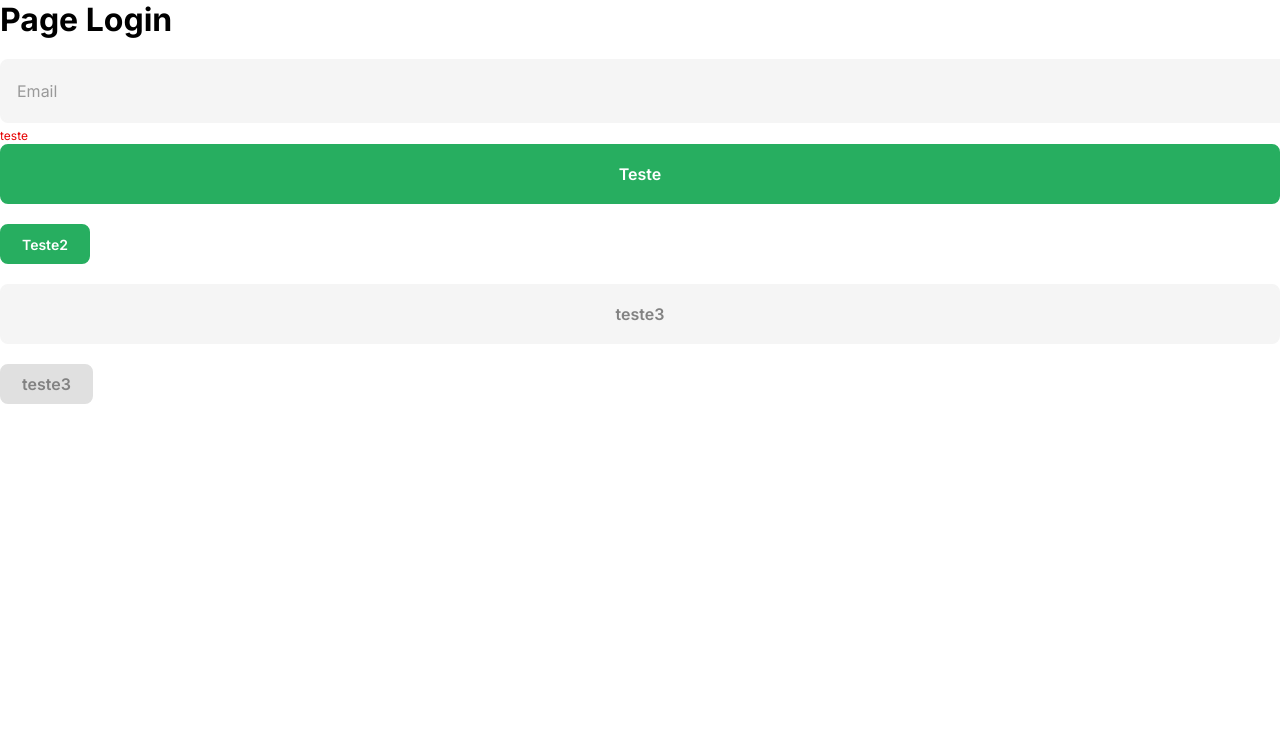
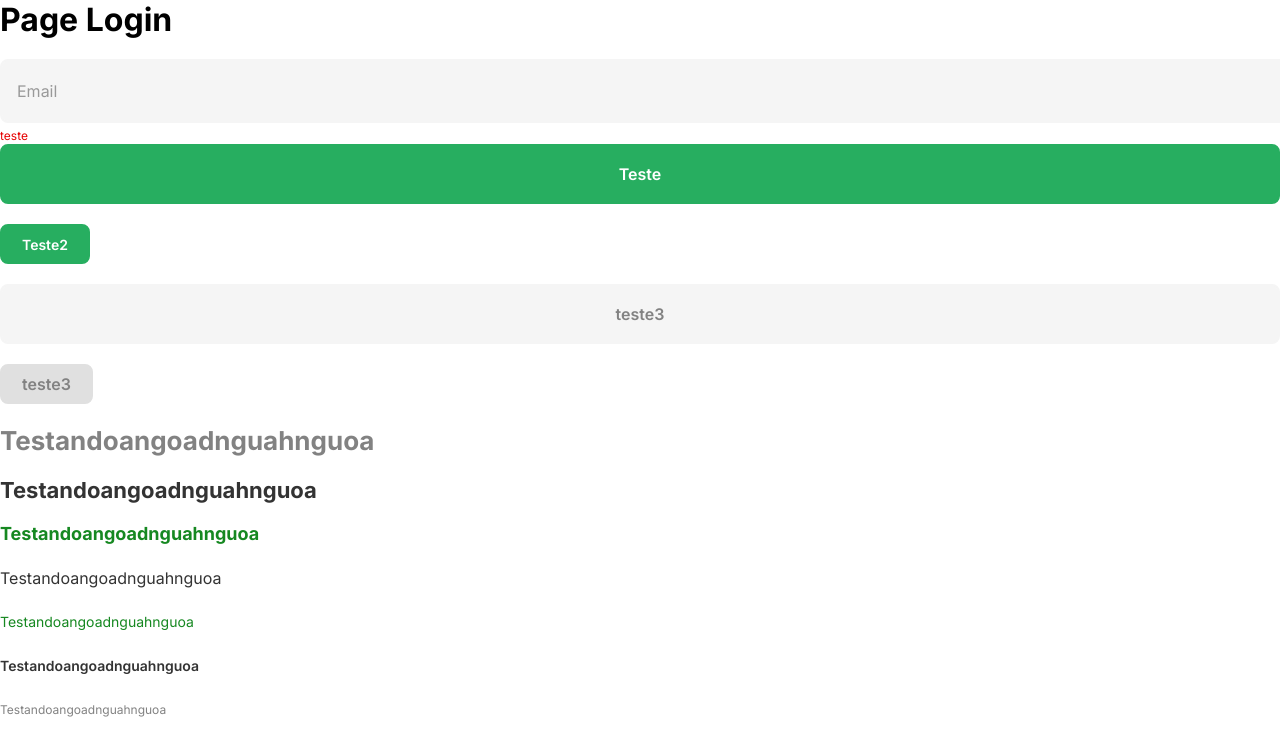
Before and after one commit to Kenzie-Academy-Brasil-Developers/react-entrega-template-hamburgueria-da-kenzie-2.0, a React (Vite) app: page /login in a window 1280 px wide. Shown: the top 756 px of the page. Built offline with nearby package versions, Linux system fonts and the light colour scheme.

Commit message:
feat: create Title component

```diff
--- /dev/null
+++ b/src/components/Title/index.tsx
@@ -0,0 +1,69 @@
+import { ReactNode } from "react";
+import * as Styled from "./style";
+
+interface iTitle {
+  children: ReactNode;
+  type:
+    | "Heading1"
+    | "Heading2"
+    | "Heading3"
+    | "Headline"
+    | "Body"
+    | "Body-600"
+    | "Caption";
+  colorTitle: "Grey5" | "Grey3" | "Grey0" | "Sucess";
+}
+
+export const Title = ({ children, type, colorTitle }: iTitle) => {
+  switch (type) {
+    case "Heading1":
+      return (
+        <Styled.StyledHeading1 colorTitle={colorTitle}>
+          {children}
+        </Styled.StyledHeading1>
+      );
+      break;
+    case "Heading2":
+      return (
+        <Styled.StyledHeading2 colorTitle={colorTitle}>
+          {children}
+        </Styled.StyledHeading2>
+      );
+      break;
+    case "Heading3":
+      return (
+        <Styled.StyledHeading3 colorTitle={colorTitle}>
+          {children}
+        </Styled.StyledHeading3>
+      );
+      break;
+    case "Headline":
+      return (
+        <Styled.StyledHeadline colorTitle={colorTitle}>
+          {children}
+        </Styled.StyledHeadline>
+      );
+      break;
+    case "Body":
+      return (
+        <Styled.StyledBody colorTitle={colorTitle}>
+          {children}
+        </Styled.StyledBody>
+      );
+      break;
+    case "Body-600":
+      return (
+        <Styled.StyledBody600 colorTitle={colorTitle}>
+          {children}
+        </Styled.StyledBody600>
+      );
+      break;
+    case "Caption":
+      return (
+        <Styled.StyledCaption colorTitle={colorTitle}>
+          {children}
+        </Styled.StyledCaption>
+      );
+      break;
+  }
+};
--- /dev/null
+++ b/src/components/Title/style.ts
@@ -0,0 +1,94 @@
+import styled from "styled-components";
+
+interface iProps {
+  colorTitle: "Grey5" | "Grey3" | "Grey0" | "Sucess";
+}
+
+const functionSelectTitleColor = (props: string) => {
+  switch (props) {
+    case "Grey5":
+      return "var(--color-gray-5)";
+      break;
+    case "Grey3":
+      return "var(--color-gray-3)";
+      break;
+
+    case "Grey0":
+      return "var(--color-gray-0)";
+      break;
+
+    case "Sucess":
+      return "var(--color-sucess)";
+      break;
+  }
+};
+
+export const StyledHeading1 = styled.h2<iProps>`
+  font-weight: 700;
+  font-size: 26px;
+  line-height: 34px;
+
+  color: ${({ colorTitle }) => {
+    return functionSelectTitleColor(colorTitle);
+  }};
+`;
+
+export const StyledHeading2 = styled.h3<iProps>`
+  font-weight: 700;
+  font-size: 22px;
+  line-height: 24px;
+
+  color: ${({ colorTitle }) => {
+    return functionSelectTitleColor(colorTitle);
+  }};
+`;
+
+export const StyledHeading3 = styled.h4<iProps>`
+  font-weight: 700;
+  font-size: 18px;
+  line-height: 24px;
+
+  color: ${({ colorTitle }) => {
+    return functionSelectTitleColor(colorTitle);
+  }};
+`;
+
+export const StyledHeadline = styled.p<iProps>`
+  font-weight: 400;
+  font-size: 16px;
+  line-height: 24px;
+
+  color: ${({ colorTitle }) => {
+    return functionSelectTitleColor(colorTitle);
+  }};
+`;
+
+export const StyledBody = styled.p<iProps>`
+  font-weight: 400;
+  font-size: 14px;
+  line-height: 24px;
+
+  color: ${({ colorTitle }) => {
+    return functionSelectTitleColor(colorTitle);
+  }};
+`;
+
+export const StyledBody600 = styled.p<iProps>`
+  font-weight: 600;
+  font-size: 14px;
+  line-height: 24px;
+
+  color: ${({ colorTitle }) => {
+    return functionSelectTitleColor(colorTitle);
+  }};
+`;
+
+export const StyledCaption = styled.p<iProps>`
+  font-weight: 400;
+  font-size: 12px;
+  line-height: 24px;
+
+  color: ${({ colorTitle }) => {
+    return functionSelectTitleColor(colorTitle);
+  }};
+`;
--- a/src/pages/login/index.tsx
+++ b/src/pages/login/index.tsx
@@ -1,5 +1,6 @@
 import { Button } from "../../components/Button";
 import { Input } from "../../components/Input";
+import { Title } from "../../components/Title";
 
 export const LoginPage = () => {
   return (
@@ -20,6 +21,34 @@ export const LoginPage = () => {
       <Button type="button" variant="Grey1Default" name="teste3" />
       <br></br>
       <Button type="button" variant="Grey2Medium" name="teste3" />
+      <br></br>
+      <Title type="Heading1" colorTitle="Grey3">
+        Testandoangoadnguahnguoa
+      </Title>
+      <br></br>
+      <Title type="Heading2" colorTitle="Grey5">
+        Testandoangoadnguahnguoa
+      </Title>
+      <br></br>
+      <Title type="Heading3" colorTitle="Sucess">
+        Testandoangoadnguahnguoa
+      </Title>
+      <br></br>
+      <Title type="Headline" colorTitle="Grey5">
+        Testandoangoadnguahnguoa
+      </Title>
+      <br></br>
+      <Title type="Body" colorTitle="Sucess">
+        Testandoangoadnguahnguoa
+      </Title>
+      <br></br>
+      <Title type="Body-600" colorTitle="Grey5">
+        Testandoangoadnguahnguoa
+      </Title>
+      <br></br>
+      <Title type="Caption" colorTitle="Grey3">
+        Testandoangoadnguahnguoa
+      </Title>
     </>
   );
 };
```
